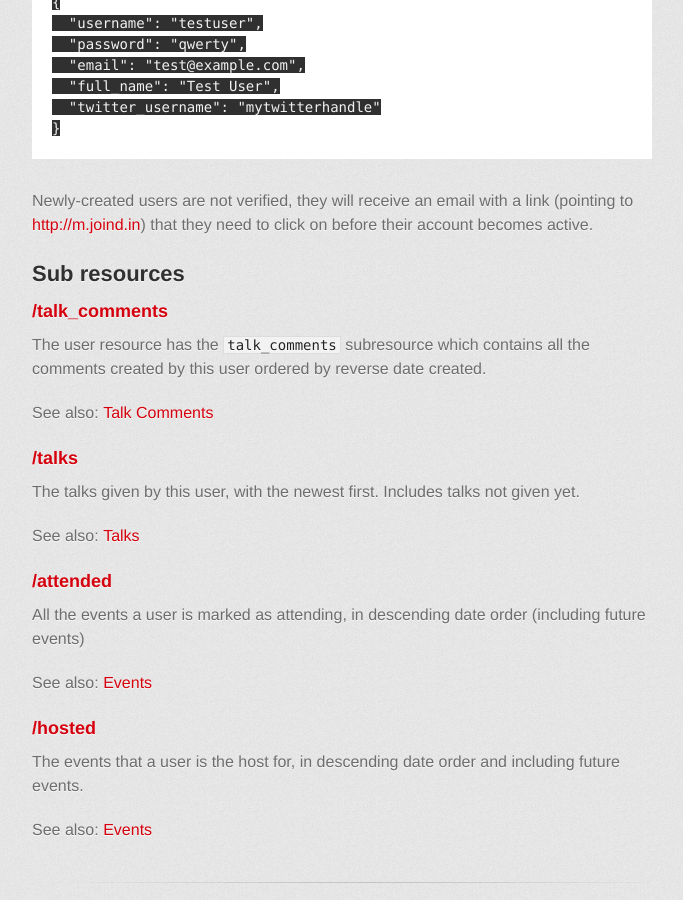
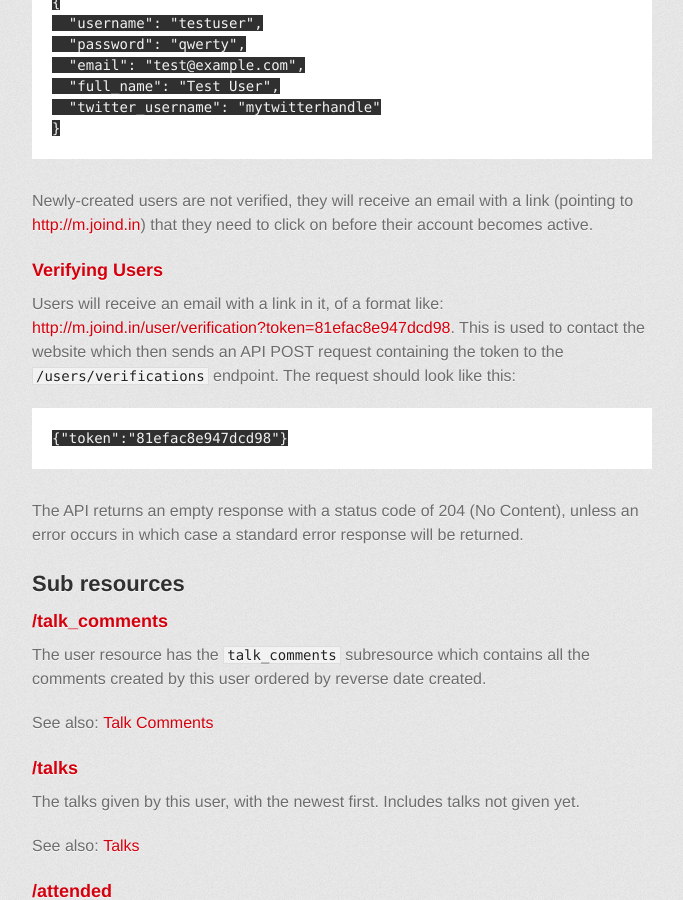
Before and after one commit to joindin/joindin-api, a Jekyll site: the page built from users.md, in a window 1280 px wide and 900 px high, scrolled down 1863 px. Shown: the whole window, without its empty margins (298-981 px from the left). Built offline with Jekyll 4.4.1, drawn with Linux system fonts in a browser that asks for light colours; some web fonts are replaced.

Commit message:
Verify a user after registration

```diff
--- a/users.md
+++ b/users.md
@@ -83,6 +83,16 @@ Your request should look something like this:
 
 Newly-created users are not verified, they will receive an email with a link (pointing to <http://m.joind.in>) that they need to click on before their account becomes active.
 
+### Verifying Users
+
+Users will receive an email with a link in it, of a format like: <http://m.joind.in/user/verification?token=81efac8e947dcd98>.  This is used to contact the website which then sends an API POST request containing the token to the ``/users/verifications`` endpoint.  The request should look like this:
+
+~~~
+{"token":"81efac8e947dcd98"}
+~~~
+
+The API returns an empty response with a status code of 204 (No Content), unless an error occurs in which case a standard error response will be returned.
+
 ## Sub resources
 
 ### /talk_comments
```
